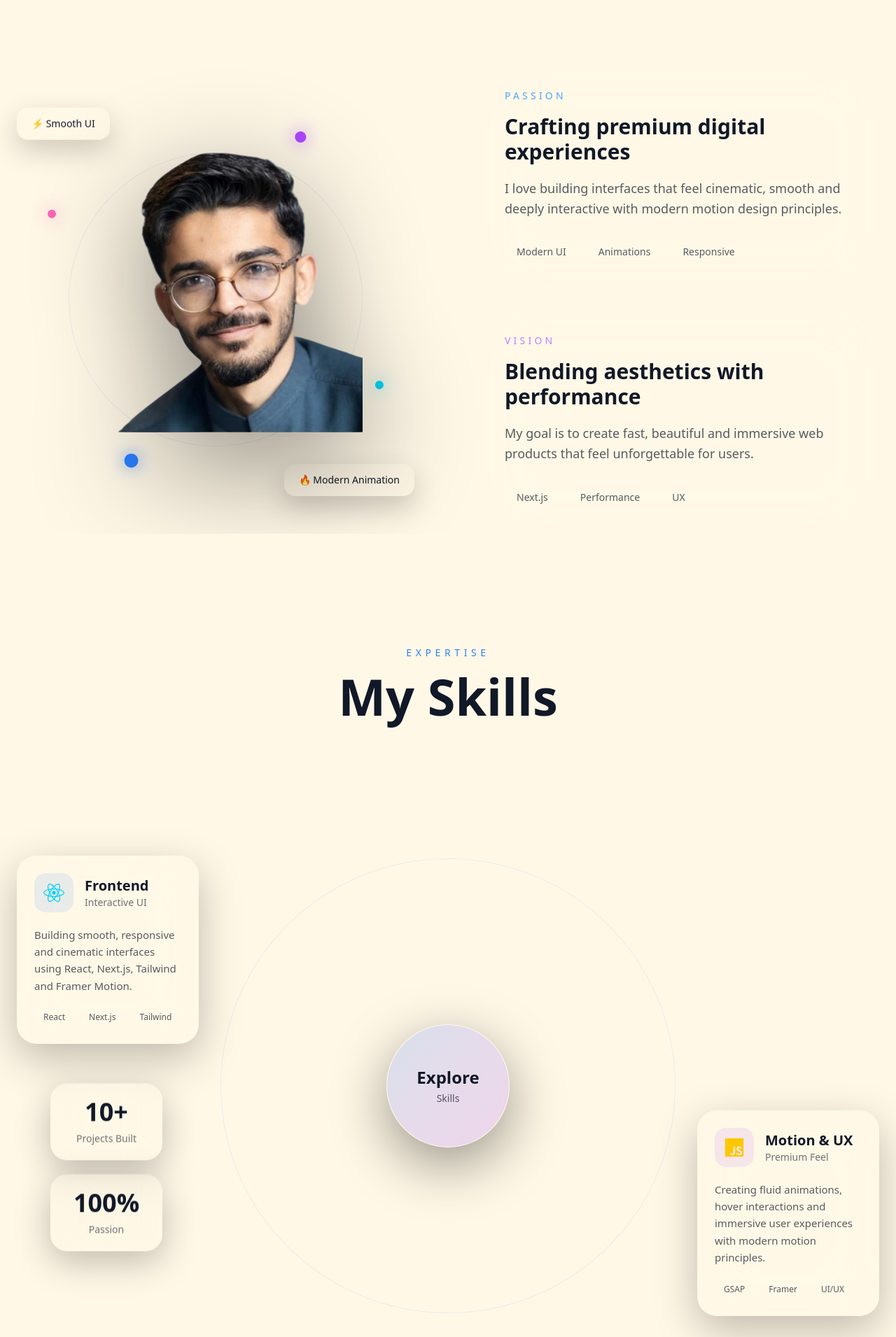
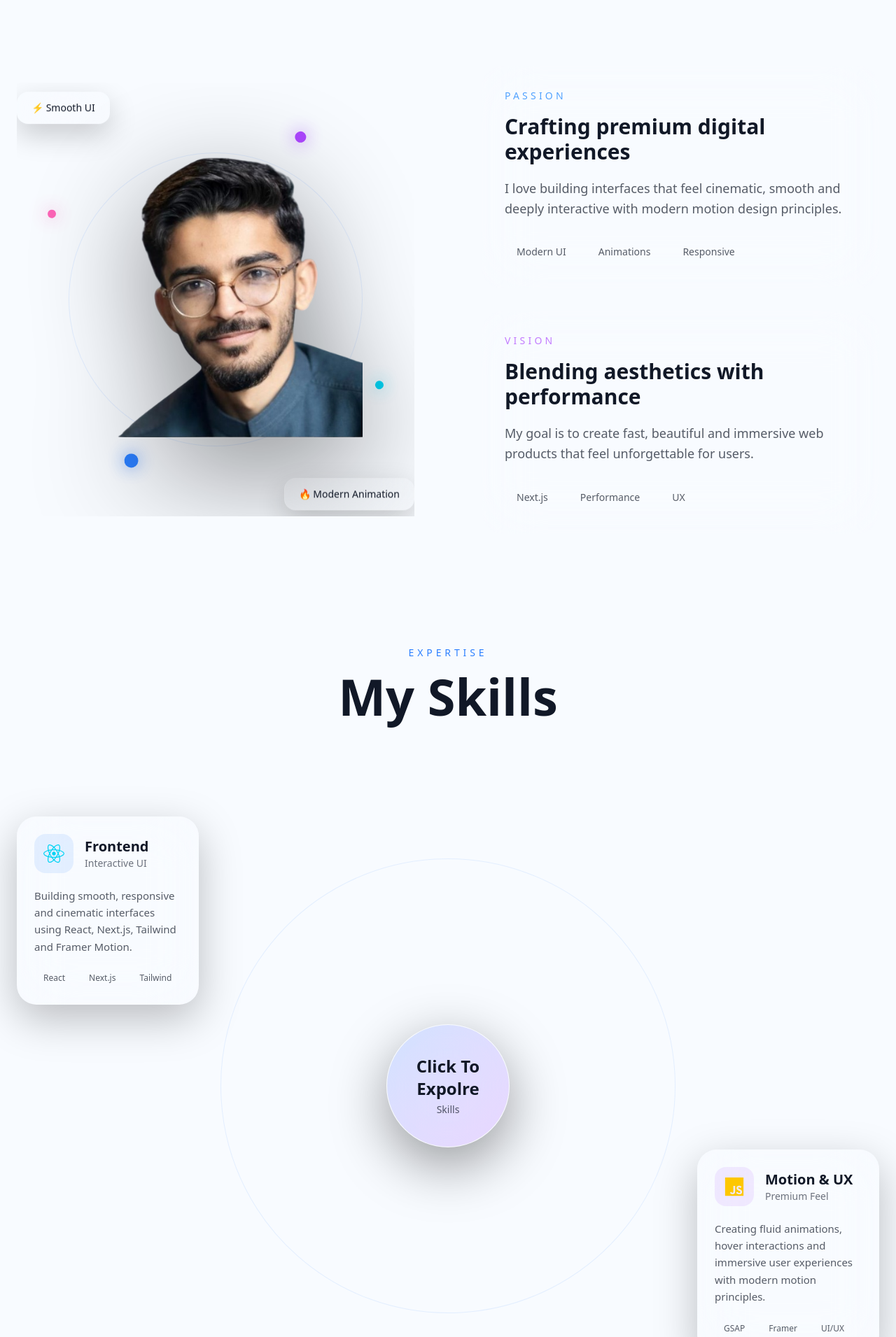
Before and after one commit to abdullahweb7072/my-portfolio, a Next.js app: page / in a window 1280 px wide. Shown: the part 2307-4218 px from the top of the page at 70% size. Built offline with nearby package versions, Linux system fonts and the light colour scheme.

Commit message:
Udated Center skills button

```diff
--- a/src/app/globals.css
+++ b/src/app/globals.css
@@ -45,7 +45,7 @@
 ================================ */
 :root {
   /* 🌞 Light Mode */
-  --background: #fff8e7;
+  --background: #f8fbff;
   --foreground: #111827;
 
   --primary: #2563eb;
--- a/src/app/page.js
+++ b/src/app/page.js
@@ -748,7 +748,8 @@ useEffect(() => {
   <div className="grid lg:grid-cols-2 gap-24 items-center relative z-10">
 
     {/* ================= IMAGE SIDE ================= */}
-    <div className="relative flex justify-center items-center min-h-[620px]">
+    {/* ================= IMAGE SIDE ================= */}
+<div className="relative flex justify-center items-center min-h-[420px] md:min-h-[620px] overflow-hidden">
 
   {/* OUTER ROTATING RING */}
   <motion.div
@@ -760,8 +761,10 @@ useEffect(() => {
     }}
     className="
       absolute
-          w-[360px]
-          h-[360px]
+      w-[260px]
+      h-[260px]
+      sm:w-[320px]
+      sm:h-[320px]
       md:w-[420px]
       md:h-[420px]
       rounded-full
@@ -780,8 +783,10 @@ useEffect(() => {
     }}
     className="
       absolute
-          w-[480px]
-          h-[480px]
+      w-[340px]
+      h-[340px]
+      sm:w-[420px]
+      sm:h-[420px]
       md:w-[540px]
       md:h-[540px]
       rounded-full
@@ -798,37 +803,58 @@ useEffect(() => {
       duration: 12,
       ease: "linear",
     }}
-        className="absolute w-[540px] h-[540px]"
-      >
-        <div className="absolute top-0 left-1/2 -translate-x-1/2 w-5 h-5 rounded-full bg-blue-500 shadow-[0_0_25px_rgba(59,130,246,0.8)]" />
-
-        <div className="absolute bottom-0 left-1/2 -translate-x-1/2 w-4 h-4 rounded-full bg-purple-500 shadow-[0_0_25px_rgba(168,85,247,0.8)]" />
-
-        <div className="absolute top-1/2 left-0 -translate-y-1/2 w-3 h-3 rounded-full bg-cyan-400 shadow-[0_0_25px_rgba(34,211,238,0.8)]" />
-
-        <div className="absolute top-1/2 right-0 -translate-y-1/2 w-3 h-3 rounded-full bg-pink-400 shadow-[0_0_25px_rgba(244,114,182,0.8)]" />
+    className="
+      absolute
+      w-[340px]
+      h-[340px]
+      sm:w-[420px]
+      sm:h-[420px]
+      md:w-[540px]
+      md:h-[540px]
+    "
+  >
+    <div className="absolute top-0 left-1/2 -translate-x-1/2 w-3 h-3 md:w-5 md:h-5 rounded-full bg-blue-500 shadow-[0_0_25px_rgba(59,130,246,0.8)]" />
+
+    <div className="absolute bottom-0 left-1/2 -translate-x-1/2 w-3 h-3 md:w-4 md:h-4 rounded-full bg-purple-500 shadow-[0_0_25px_rgba(168,85,247,0.8)]" />
+
+    <div className="absolute top-1/2 left-0 -translate-y-1/2 w-2 h-2 md:w-3 md:h-3 rounded-full bg-cyan-400 shadow-[0_0_25px_rgba(34,211,238,0.8)]" />
+
+    <div className="absolute top-1/2 right-0 -translate-y-1/2 w-2 h-2 md:w-3 md:h-3 rounded-full bg-pink-400 shadow-[0_0_25px_rgba(244,114,182,0.8)]" />
   </motion.div>
 
   {/* FLOATING TAG */}
   <motion.div
-        animate={{ y: [0, -12, 0] }}
+    animate={{ y: [0, -8, 0] }}
     transition={{
       repeat: Infinity,
       duration: 4,
     }}
     className="
       absolute
-          top-10
-          left-0
-          px-5
-          py-3
+      top-4
+      left-2
+      sm:left-6
+      md:left-0
+
+      px-3
+      py-2
+      md:px-5
+      md:py-3
+
       rounded-2xl
       backdrop-blur-2xl
       border border-white/10
       bg-transparent
+
+      text-[11px]
+      sm:text-xs
+      md:text-sm
+
       text-[var(--foreground)]
-          text-sm
+
       shadow-[0_15px_40px_rgba(0,0,0,0.2)]
+
+      z-30
     "
   >
     ⚡ Smooth UI
@@ -836,24 +862,37 @@ useEffect(() => {
 
   {/* FLOATING TAG */}
   <motion.div
-        animate={{ y: [0, 12, 0] }}
+    animate={{ y: [0, 8, 0] }}
     transition={{
       repeat: Infinity,
       duration: 5,
     }}
     className="
       absolute
-          bottom-10
-          right-0
-          px-5
-          py-3
+      bottom-4
+      right-2
+      sm:right-6
+      md:right-0
+
+      px-3
+      py-2
+      md:px-5
+      md:py-3
+
       rounded-2xl
       backdrop-blur-2xl
       border border-white/10
       bg-transparent
+
+      text-[11px]
+      sm:text-xs
+      md:text-sm
+
       text-[var(--foreground)]
-          text-sm
+
       shadow-[0_15px_40px_rgba(0,0,0,0.2)]
+
+      z-30
     "
   >
     🔥 Modern Animation
@@ -862,7 +901,7 @@ useEffect(() => {
   {/* IMAGE */}
   <motion.div
     animate={{
-          y: [0, -20, 0],
+      y: [0, -12, 0],
     }}
     transition={{
       repeat: Infinity,
@@ -872,7 +911,7 @@ useEffect(() => {
     className="relative z-20"
   >
     {/* IMAGE GLOW */}
-        <div className="absolute inset-0 blur-[90px] rounded-full scale-90" />
+    <div className="absolute inset-0 blur-[60px] md:blur-[90px] rounded-full scale-90" />
 
     <Image
       src="/my-img-bg-removed.png"
@@ -884,7 +923,15 @@ useEffect(() => {
         relative
         object-contain
         select-none
-            drop-shadow-[0_45px_80px_rgba(0,0,0,0.45)]
+
+        w-[220px]
+        sm:w-[280px]
+        md:w-[420px]
+
+        h-auto
+
+        drop-shadow-[0_30px_60px_rgba(0,0,0,0.35)]
+        md:drop-shadow-[0_45px_80px_rgba(0,0,0,0.45)]
       "
     />
   </motion.div>
@@ -1010,27 +1057,26 @@ useEffect(() => {
   </div>
 </motion.section>
 
-{/* ================== SKILLS SECTION ================== */}
 <motion.section
   id="skills"
   initial={{ opacity: 0, y: 60 }}
   whileInView={{ opacity: 1, y: 0 }}
   transition={{ duration: 0.8 }}
-  className="max-w-7xl mx-auto mt-40 px-6 relative overflow-hidden"
+  className="max-w-7xl mx-auto mt-28 md:mt-40 px-4 sm:px-6 relative overflow-hidden"
 >
   {/* HEADING */}
-  <div className="text-center mb-24">
-    <p className="uppercase tracking-[0.4em] text-blue-500 text-sm mb-4">
+  <div className="text-center mb-16 md:mb-24">
+    <p className="uppercase tracking-[0.35em] text-blue-500 text-xs sm:text-sm mb-4">
       Expertise
     </p>
 
-    <h2 className="text-5xl md:text-7xl font-black text-[var(--foreground)]">
+    <h2 className="text-4xl sm:text-5xl md:text-7xl font-black text-[var(--foreground)]">
       My Skills
     </h2>
   </div>
 
   {/* CENTER AREA */}
-  <div className="relative flex items-center justify-center min-h-[850px]">
+ <div className="relative flex items-center justify-center min-h-[950px] sm:min-h-[760px] md:min-h-[850px]">
 
     {/* OUTER RING */}
     <motion.div
@@ -1042,8 +1088,12 @@ useEffect(() => {
       }}
       className="
         absolute
-        w-[650px]
-        h-[650px]
+        w-[320px]
+        h-[320px]
+        sm:w-[500px]
+        sm:h-[500px]
+        md:w-[650px]
+        md:h-[650px]
         rounded-full
         border
         border-blue-500/10
@@ -1060,8 +1110,12 @@ useEffect(() => {
       }}
       className="
         absolute
-        w-[500px]
-        h-[500px]
+        w-[240px]
+        h-[240px]
+        sm:w-[380px]
+        sm:h-[380px]
+        md:w-[500px]
+        md:h-[500px]
         rounded-full
         border
         border-white/10
@@ -1078,34 +1132,50 @@ useEffect(() => {
       }}
       className="
         absolute
-        left-0
-        top-24
-        w-[260px]
-        rounded-[28px]
+        left-1/2
+        -translate-x-1/2
+        top-0
+
+        sm:left-0
+        sm:translate-x-0
+        sm:top-10
+
+        w-full
+        max-w-[320px]
+        sm:w-[240px]
+        md:w-[260px]
+
+        rounded-[24px]
+        md:rounded-[28px]
+
         border border-white/10
         backdrop-blur-2xl
-        p-6
+
+        p-5
+        md:p-6
+
         shadow-[0_20px_60px_rgba(0,0,0,0.25)]
-        hidden lg:block
+
+        lg:block
       "
     >
       <div className="flex items-center gap-4 mb-5">
-        <div className="w-14 h-14 rounded-2xl bg-blue-500/10 flex items-center justify-center">
-          <FaReact className="text-cyan-400 text-3xl" />
+        <div className="w-12 h-12 md:w-14 md:h-14 rounded-2xl bg-blue-500/10 flex items-center justify-center">
+          <FaReact className="text-cyan-400 text-2xl md:text-3xl" />
         </div>
 
         <div>
-          <h3 className="text-xl font-bold text-[var(--foreground)]">
+          <h3 className="text-lg md:text-xl font-bold text-[var(--foreground)]">
             Frontend
           </h3>
 
-          <p className="text-sm text-[var(--foreground)]/60">
+          <p className="text-xs md:text-sm text-[var(--foreground)]/60">
             Interactive UI
           </p>
         </div>
       </div>
 
-      <p className="text-[15px] leading-relaxed text-[var(--foreground)]/70">
+      <p className="text-sm md:text-[15px] leading-relaxed text-[var(--foreground)]/70">
         Building smooth, responsive and cinematic interfaces using
         React, Next.js, Tailwind and Framer Motion.
       </p>
@@ -1118,7 +1188,8 @@ useEffect(() => {
               px-3
               py-1
               rounded-full
-              text-xs
+              text-[11px]
+              md:text-xs
               border border-white/10
               text-[var(--foreground)]/70
             "
@@ -1139,34 +1210,51 @@ useEffect(() => {
       }}
       className="
         absolute
-        right-0
-        bottom-24
-        w-[260px]
-        rounded-[28px]
+        left-1/2
+        -translate-x-1/2
+        bottom-0
+
+        sm:right-0
+        sm:left-auto
+        sm:translate-x-0
+        sm:bottom-10
+
+        w-full
+        max-w-[320px]
+        sm:w-[240px]
+        md:w-[260px]
+
+        rounded-[24px]
+        md:rounded-[28px]
+
         border border-white/10
         backdrop-blur-2xl
-        p-6
+
+        p-5
+        md:p-6
+
         shadow-[0_20px_60px_rgba(0,0,0,0.25)]
-        hidden lg:block
+
+        lg:block
       "
     >
       <div className="flex items-center gap-4 mb-5">
-        <div className="w-14 h-14 rounded-2xl bg-purple-500/10 flex items-center justify-center">
-          <FaJs className="text-yellow-400 text-3xl" />
+        <div className="w-12 h-12 md:w-14 md:h-14 rounded-2xl bg-purple-500/10 flex items-center justify-center">
+          <FaJs className="text-yellow-400 text-2xl md:text-3xl" />
         </div>
 
         <div>
-          <h3 className="text-xl font-bold text-[var(--foreground)]">
+          <h3 className="text-lg md:text-xl font-bold text-[var(--foreground)]">
             Motion & UX
           </h3>
 
-          <p className="text-sm text-[var(--foreground)]/60">
+          <p className="text-xs md:text-sm text-[var(--foreground)]/60">
             Premium Feel
           </p>
         </div>
       </div>
 
-      <p className="text-[15px] leading-relaxed text-[var(--foreground)]/70">
+      <p className="text-sm md:text-[15px] leading-relaxed text-[var(--foreground)]/70">
         Creating fluid animations, hover interactions and immersive
         user experiences with modern motion principles.
       </p>
@@ -1179,7 +1267,8 @@ useEffect(() => {
               px-3
               py-1
               rounded-full
-              text-xs
+              text-[11px]
+              md:text-xs
               border border-white/10
               text-[var(--foreground)]/70
             "
@@ -1191,7 +1280,6 @@ useEffect(() => {
     </motion.div>
 
     {/* ================= FLOATING STATS ================= */}
-
     <motion.div
       ref={ref}
       animate={{
@@ -1204,63 +1292,17 @@ useEffect(() => {
       className="
         absolute
         top-1/2
-    left-12
-    hidden xl:flex
+        left-4
+        -translate-y-1/2
+
+        hidden
+        xl:flex
+
         flex-col
         gap-5
       "
     >
-  {/* PROJECTS */}
-  <div
-    className="
-      w-40
-      rounded-3xl
-      border border-white/10
-      backdrop-blur-2xl
-      p-5
-      text-center
-      shadow-[0_15px_50px_rgba(0,0,0,0.25)]
-    "
-  >
-    <h4 className="text-4xl font-black text-[var(--foreground)]">
-      {inView && (
-        <>
-          <CountUp end={10} duration={3} />
-          +
-        </>
-      )}
-    </h4>
-
-    <p className="text-sm text-[var(--foreground)]/60 mt-2">
-      Projects Built
-    </p>
-  </div>
-
-  {/* PASSION */}
-  <div
-    className="
-      w-40
-      rounded-3xl
-      border border-white/10
-      backdrop-blur-2xl
-      p-5
-      text-center
-      shadow-[0_15px_50px_rgba(0,0,0,0.25)]
-    "
-  >
-    <h4 className="text-4xl font-black text-[var(--foreground)]">
-      {inView && (
-        <>
-          <CountUp end={100} duration={4} />
-          %
-        </>
-      )}
-    </h4>
-
-    <p className="text-sm text-[var(--foreground)]/60 mt-2">
-      Passion
-    </p>
-  </div>
+
     </motion.div>
 
     {/* ================= ROTATING SKILLS ================= */}
@@ -1275,47 +1317,59 @@ useEffect(() => {
       }}
       className="
         absolute
-        w-[520px]
-        h-[520px]
+        w-[260px]
+        h-[260px]
+
+        sm:w-[420px]
+        sm:h-[420px]
+
+        md:w-[520px]
+        md:h-[520px]
       "
     >
       {[
         {
-          icon: <FaHtml5 className="text-orange-500 text-5xl" />,
+          icon: <FaHtml5 className="text-orange-500 text-3xl md:text-5xl" />,
           angle: 0,
           name: "HTML",
         },
         {
-          icon: <FaCss3Alt className="text-blue-500 text-5xl" />,
+          icon: <FaCss3Alt className="text-blue-500 text-3xl md:text-5xl" />,
           angle: 60,
           name: "CSS",
         },
         {
-          icon: <FaJs className="text-yellow-400 text-5xl" />,
+          icon: <FaJs className="text-yellow-400 text-3xl md:text-5xl" />,
           angle: 120,
           name: "JavaScript",
         },
         {
-          icon: <FaReact className="text-cyan-400 text-5xl" />,
+          icon: <FaReact className="text-cyan-400 text-3xl md:text-5xl" />,
           angle: 180,
           name: "React",
         },
         {
           icon: (
-            <SiNextdotjs className="text-[var(--foreground)] text-5xl" />
+            <SiNextdotjs className="text-[var(--foreground)] text-3xl md:text-5xl" />
           ),
           angle: 240,
           name: "Next.js",
         },
         {
           icon: (
-            <SiPostgresql className="text-indigo-500 dark:text-white text-5xl" />
+            <SiPostgresql className="text-indigo-500 dark:text-white text-3xl md:text-5xl" />
           ),
           angle: 300,
           name: "PostgreSQL",
         },
       ].map((skill, i) => {
-        const radius = expanded ? 220 : 0;
+        const radius = expanded
+          ? window.innerWidth < 640
+            ? 130
+            : window.innerWidth < 768
+            ? 170
+            : 220
+          : 0;
 
         const x =
           Math.cos((skill.angle * Math.PI) / 180) * radius;
@@ -1363,19 +1417,31 @@ useEffect(() => {
                   y: -8,
                 }}
                 className="
-                  w-28
-                  h-28
-                  rounded-[30px]
+                  w-20
+                  h-20
+
+                  sm:w-24
+                  sm:h-24
+
+                  md:w-28
+                  md:h-28
+
+                  rounded-[22px]
+                  md:rounded-[30px]
+
                   border border-white/10
                   backdrop-blur-2xl
                   shadow-[0_15px_50px_rgba(0,0,0,0.3)]
+
                   flex flex-col items-center justify-center
-                  gap-3
+
+                  gap-2
+                  md:gap-3
                 "
               >
                 {skill.icon}
 
-                <span className="text-sm text-[var(--foreground)]">
+                <span className="text-[10px] sm:text-xs md:text-sm text-[var(--foreground)]">
                   {skill.name}
                 </span>
               </motion.div>
@@ -1393,13 +1459,25 @@ useEffect(() => {
       className="
         relative
         z-30
-        w-44
-        h-44
+
+        w-28
+        h-28
+
+        sm:w-36
+        sm:h-36
+
+        md:w-44
+        md:h-44
+
         rounded-full
+
         border border-white/10
         backdrop-blur-3xl
+
         overflow-hidden
+
         shadow-[0_25px_80px_rgba(0,0,0,0.4)]
+
         flex flex-col items-center justify-center
       "
     >
@@ -1426,11 +1504,11 @@ useEffect(() => {
       />
 
       <div className="relative z-10 text-center">
-        <h3 className="text-2xl font-bold text-[var(--foreground)]">
-          {expanded ? "Close" : "Explore"}
+        <h3 className="text-lg sm:text-xl md:text-2xl font-bold text-[var(--foreground)]">
+          {expanded ? "Close" : "Click To Expolre"}
         </h3>
 
-        <p className="text-sm text-[var(--foreground)]/70 mt-1">
+        <p className="text-[10px] sm:text-xs md:text-sm text-[var(--foreground)]/70 mt-1">
           Skills
         </p>
       </div>
```
Lines whose indentation alone changed are shown as unchanged.
